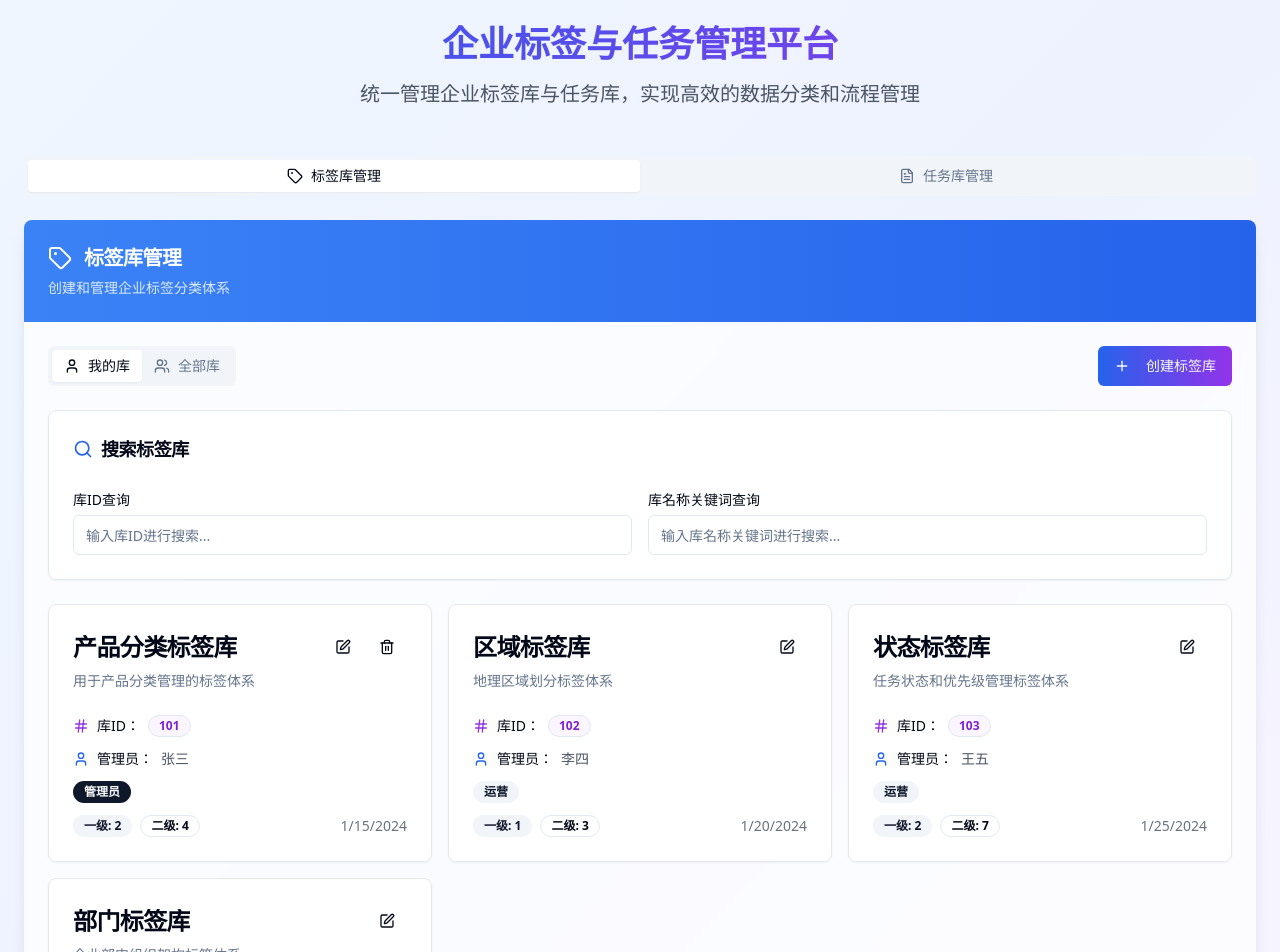
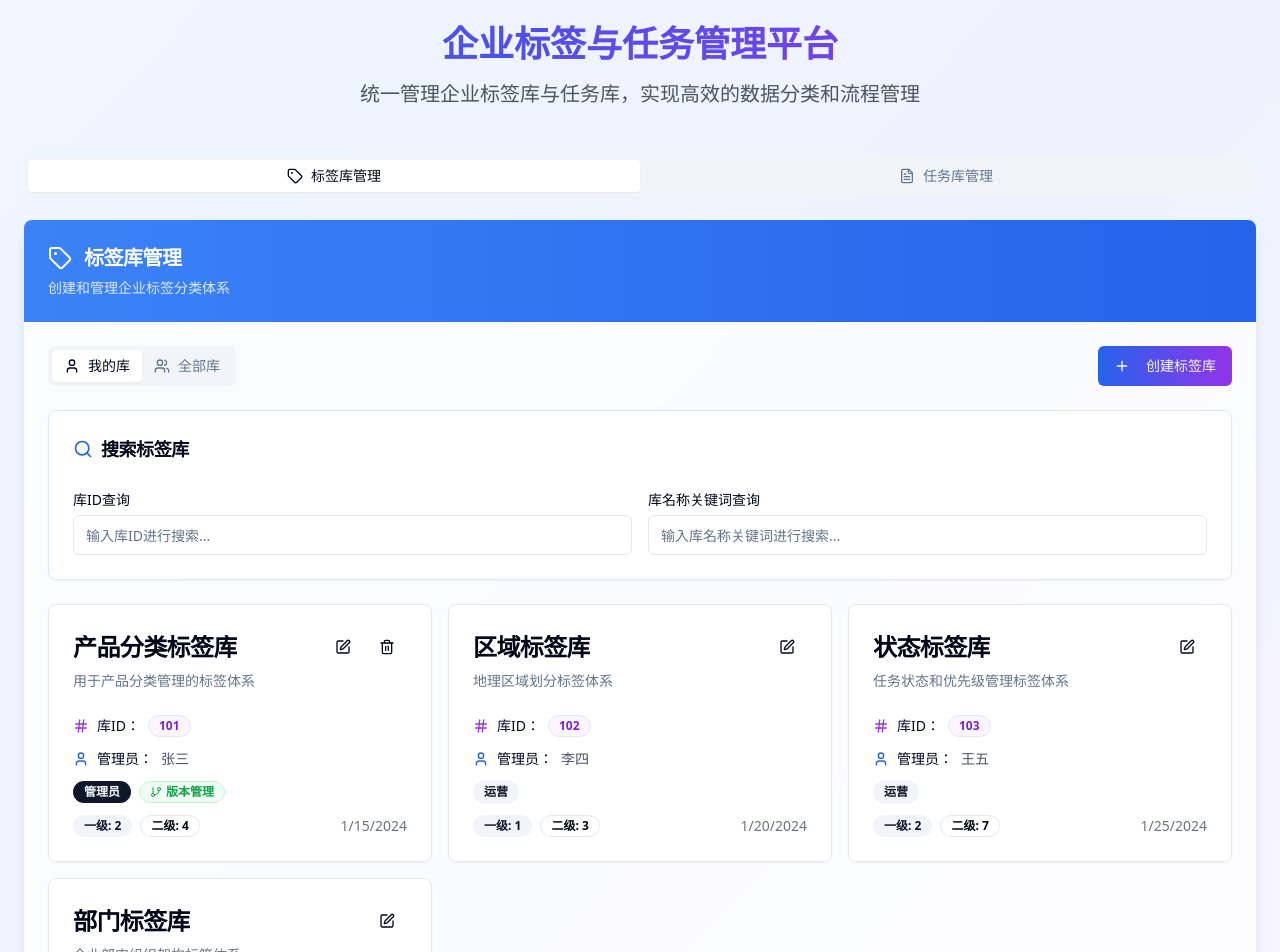
Before and after one commit to monazhu529/cascade-tag-orchestrator, a React (Vite) app: page / in a window 1280 px wide. Shown: the top 952 px of the page. Built offline with nearby package versions, Linux system fonts and the light colour scheme.

Commit message:
Add version management status
Display whether version management is enabled for each tag library on the main tag library management page.

```diff
--- a/src/components/TagLibraryManager.tsx
+++ b/src/components/TagLibraryManager.tsx
@@ -9,7 +9,7 @@ import { Card, CardContent, CardDescription, CardHeader, CardTitle } from "@/com
 import { Dialog, DialogContent, DialogDescription, DialogHeader, DialogTitle, DialogTrigger } from "@/components/ui/dialog";
 import { Badge } from "@/components/ui/badge";
 import { Tabs, TabsContent, TabsList, TabsTrigger } from "@/components/ui/tabs";
-import { Plus, Edit, Trash2, Tag, User, Hash, Lock, Users, Search } from "lucide-react";
+import { Plus, Edit, Trash2, Tag, User, Hash, Lock, Users, Search, GitBranch } from "lucide-react";
 import { TagLibrary } from "@/types/permissions";
 import { User as UserType, LibraryPermission, PermissionRequest, ClientSubscription } from "@/types/permissions";
 import PermissionRequestDialog from "@/components/PermissionRequestDialog";
@@ -416,16 +416,22 @@ const TagLibraryManager = ({
                       <span className="text-sm text-gray-600">{library.administrator}</span>
                     </div>
 
-                    {hasPermission && (
-                      <div className="flex items-center gap-2">
+                    <div className="flex items-center gap-2 flex-wrap">
+                      {hasPermission && (
                         <Badge
                           variant={userPermission.role === "administrator" ? "default" : "secondary"}
                           className="text-xs"
                         >
                           {userPermission.role === "administrator" ? "管理员" : "运营"}
                         </Badge>
-                      </div>
-                    )}
+                      )}
+                      {library.versionManagementEnabled && (
+                        <Badge variant="outline" className="text-xs flex items-center gap-1 text-green-600 border-green-200 bg-green-50">
+                          <GitBranch className="w-3 h-3" />
+                          版本管理
+                        </Badge>
+                      )}
+                    </div>
 
                     <div className="flex items-center justify-between">
                       <div className="flex gap-2">
```
